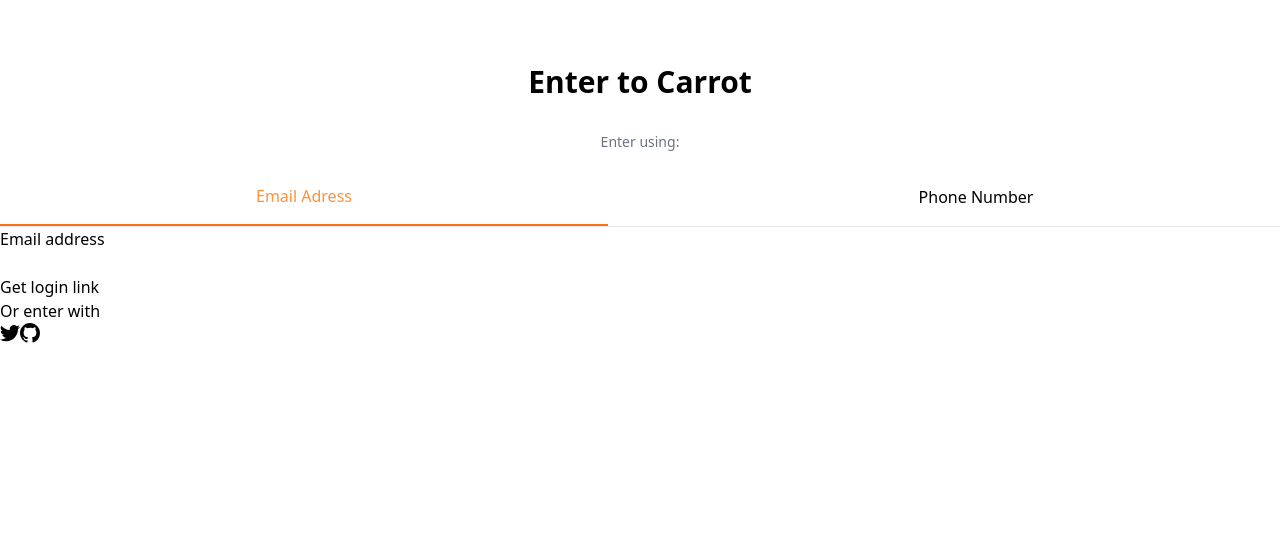
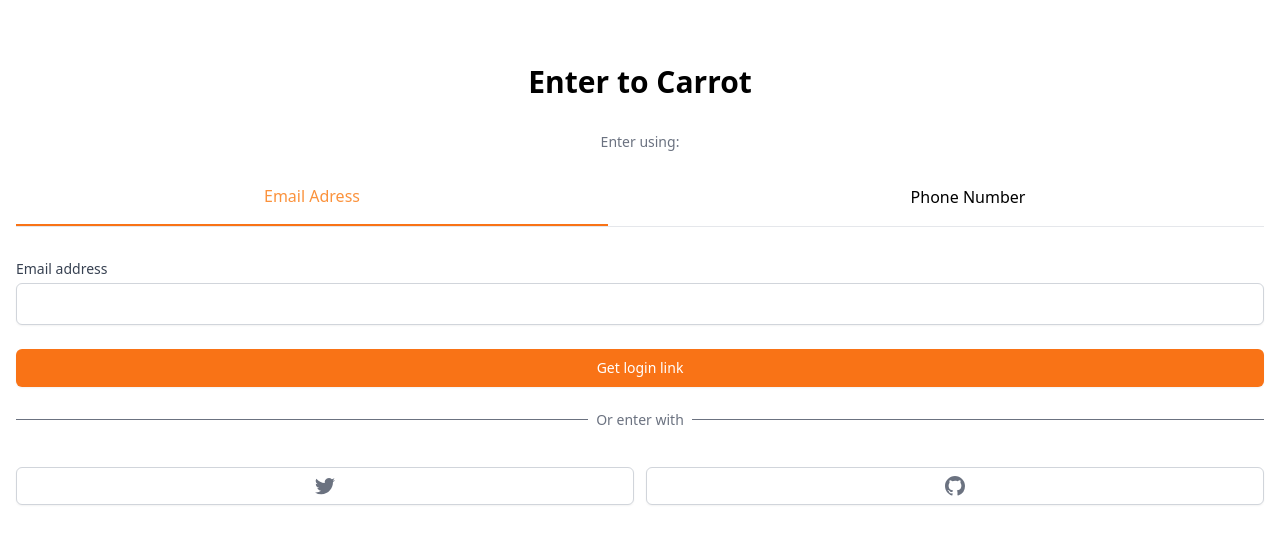
Before and after one commit to SM0413/carrotMarket, a Next.js app: page /enter in a window 1280 px wide. Shown: the top 544 px of the page. Built offline with nearby package versions, Linux system fonts and the light colour scheme.

Commit message:
Auth part Two

```diff
--- a/package.json
+++ b/package.json
@@ -9,6 +9,7 @@
     "lint": "next lint"
   },
   "dependencies": {
+    "@tailwindcss/forms": "^0.5.3",
     "next": "12.2.5",
     "react": "18.2.0",
     "react-dom": "18.2.0"
--- a/pages/enter.tsx
+++ b/pages/enter.tsx
@@ -9,7 +9,7 @@ export default function Enter() {
   const onEmailClick = () => setMethod("email");
   const onPhoneClick = () => setMethod("phone");
   return (
-    <div className="mt-16">
+    <div className="mt-16 px-4">
       <h3 className="text-3xl font-bold text-center">Enter to Carrot</h3>
       <div className="mt-8">
         <div className="flex flex-col items-center">
@@ -37,34 +37,48 @@ export default function Enter() {
             </button>
           </div>
         </div>
-        <form>
-          <label>
+        <form className="flex flex-col mt-8">
+          <label className="text-sm font-medium text-gray-700">
             {method === "email" ? "Email address" : null}
             {method === "phone" ? "Phone number" : null}
           </label>
-          <div>
-            {method === "email" ? <input type="email" required /> : null}
+          <div className="mt-1">
+            {method === "email" ? (
+              <input
+                className="appearance-none w-full px-3 py-2 border-gray-300 rounded-md shadow-sm placeholder-gray-400 focus:outline-none focus:ring-orange-500 focus:border-orange-500"
+                type="email"
+                required
+              />
+            ) : null}
             {method === "phone" ? (
-              <div>
-                <span>+82</span>
-                <input type="number" required />
+              <div className="flex rounded-md shadow-sm">
+                <span className="flex items-center justify-center px-3 rounded-l-md border border-r-0 border-gray-300 bg-gray-50 text-gray-500 select-none text-sm">
+                  +82
+                </span>
+                <input
+                  type="number"
+                  className="appearance-none w-full px-3 py-2 border-gray-300 rounded-md rounded-l-none shadow-sm placeholder-gray-400 focus:outline-none focus:ring-orange-500 focus:border-orange-500"
+                  required
+                />
               </div>
             ) : null}
           </div>
-          <button>
+          <button className=" mt-6 bg-orange-500 hover:bg-orange-600 text-white py-2 px-4 border border-transparent rounded-md shadow-sm text-sm font-medium focus:ring-2 focus:ring-offset-2 focus:ring-orange-500 focus:outline-none">
             {method === "email" ? "Get login link" : null}
             {method === "phone" ? "Get one-time password" : null}
           </button>
         </form>
-        <div>
-          <div>
-            <div />
-            <div>
-              <span>Or enter with</span>
+        <div className="mt-8">
+          <div className="relative">
+            <div className="absolute w-full border-t border-gray-500" />
+            <div className="relative -top-3 text-center">
+              <span className="bg-white px-2 text-sm text-gray-500">
+                Or enter with
+              </span>
             </div>
           </div>
-          <div>
-            <button>
+          <div className="grid grid-cols-2 gap-3 mt-6">
+            <button className="flex justify-center items-center py-2 px-4 border border-gray-300 rounded-md shadow-sm bg-white text-sm font-medium text-gray-500 hover:bg-gray-200">
               <svg
                 className="w-5 h-5"
                 aria-hidden="true"
@@ -74,7 +88,7 @@ export default function Enter() {
                 <path d="M6.29 18.251c7.547 0 11.675-6.253 11.675-11.675 0-.178 0-.355-.012-.53A8.348 8.348 0 0020 3.92a8.19 8.19 0 01-2.357.646 4.118 4.118 0 001.804-2.27 8.224 8.224 0 01-2.605.996 4.107 4.107 0 00-6.993 3.743 11.65 11.65 0 01-8.457-4.287 4.106 4.106 0 001.27 5.477A4.073 4.073 0 01.8 7.713v.052a4.105 4.105 0 003.292 4.022 4.095 4.095 0 01-1.853.07 4.108 4.108 0 003.834 2.85A8.233 8.233 0 010 16.407a11.616 11.616 0 006.29 1.84" />
               </svg>
             </button>
-            <button>
+            <button className="flex justify-center items-center py-2 px-4 border border-gray-300 rounded-md shadow-sm bg-white text-sm font-medium text-gray-500 hover:bg-gray-200">
               <svg
                 className="w-5 h-5"
                 aria-hidden="true"
--- a/tailwind.config.js
+++ b/tailwind.config.js
@@ -8,5 +8,5 @@ module.exports = {
     extend: {},
   },
   darkMode: "class",
-  plugins: [],
+  plugins: [require("@tailwindcss/forms")],
 };
```
Also changed, not shown: 1 other file (tests, documents, lock files or other folders).
